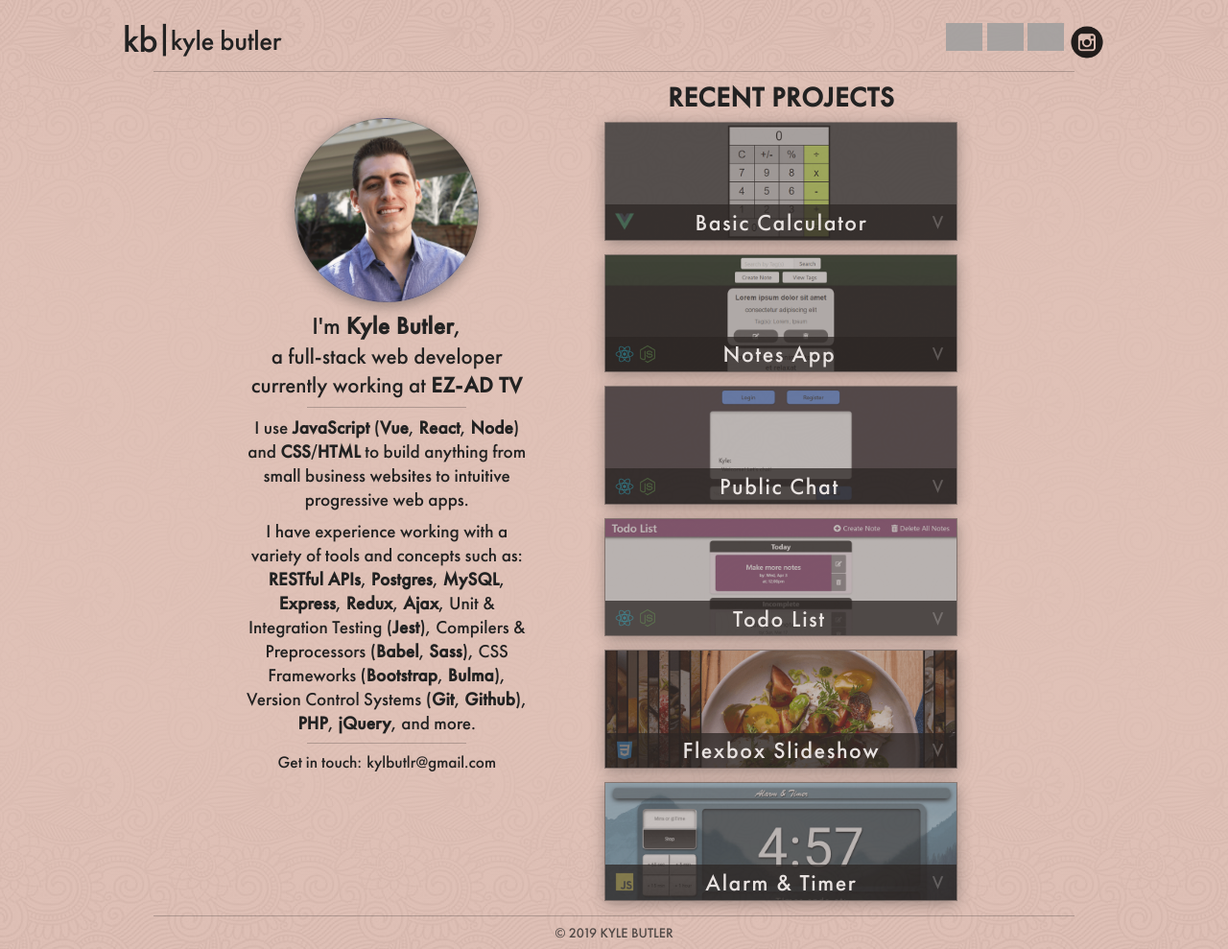
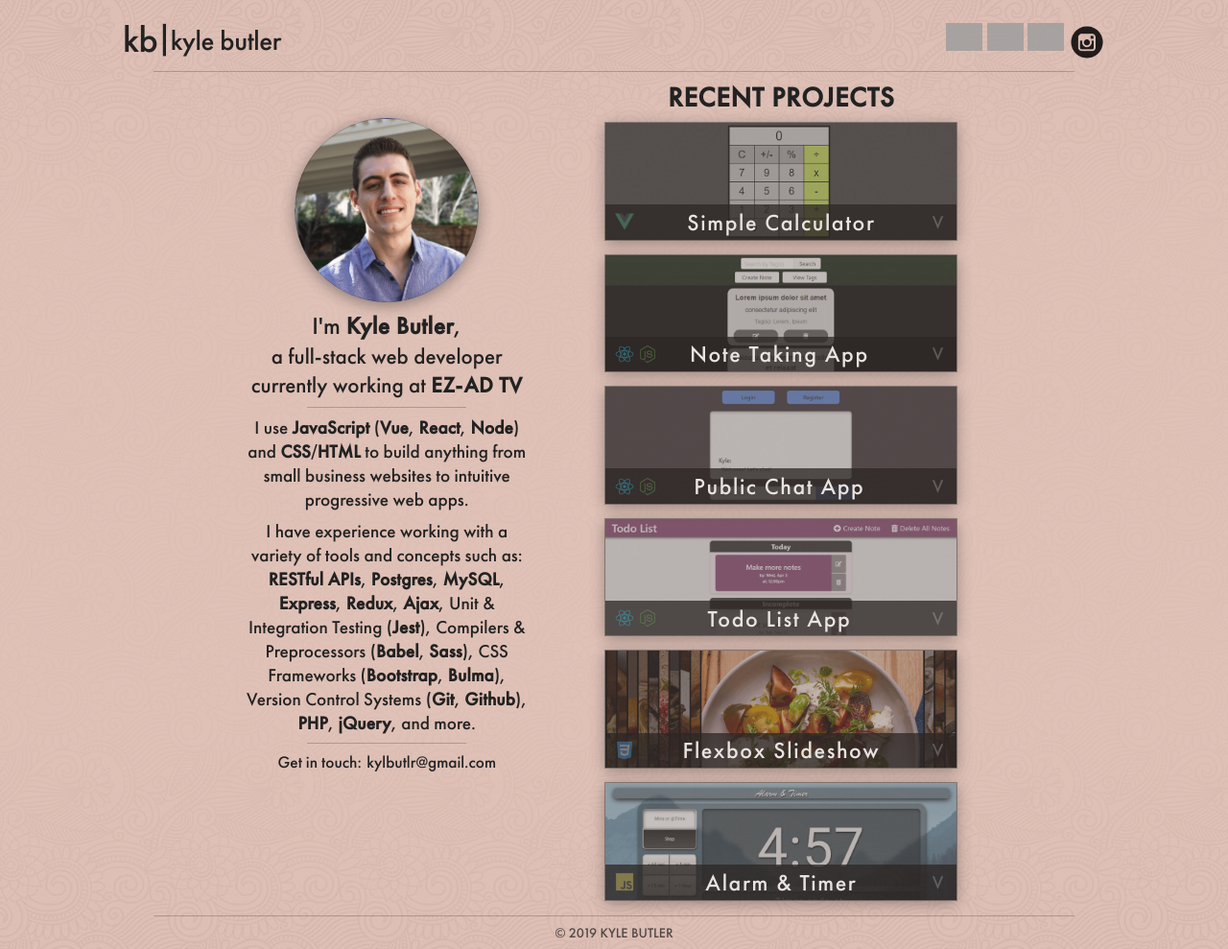
Before and after one commit to kylbutlr/portfolio-website, a Gatsby site: page / in a window 1280 px wide. Shown: the whole page at 96% size. Built offline with nearby package versions, Linux system fonts and the light colour scheme; Gatsby itself is replaced by a stand-in of ours; grey boxes are pictures that could not be loaded.

Commit message:
minor change

```diff
--- a/src/components/Projects.js
+++ b/src/components/Projects.js
@@ -9,7 +9,7 @@ export default function Projects() {
       <SingleProject
         number={6}
         type={'vue'}
-        title={'Basic Calculator'}
+        title={'Simple Calculator'}
         preview={'https://kylbutlr-calculator.herokuapp.com'}
         github={'https://github.com/kylbutlr/vue-calculator'}
       />
@@ -17,7 +17,7 @@ export default function Projects() {
         number={5}
         type1={'react'}
         type2={'node'}
-        title={'Notes App'}
+        title={'Note Taking App'}
         appPreview={'https://kylbutlr-notes-react.herokuapp.com'}
         appGithub={'https://github.com/kylbutlr/notes-app-react'}
         apiGithub={'https://github.com/kylbutlr/notes-app-api'}
@@ -26,7 +26,7 @@ export default function Projects() {
         number={4}
         type1={'react'}
         type2={'node'}
-        title={'Public Chat'}
+        title={'Public Chat App'}
         appPreview={'https://kylbutlr-chat-app.herokuapp.com'}
         appGithub={'https://github.com/kylbutlr/public-chat-app'}
         apiGithub={'https://github.com/kylbutlr/public-chat-api'}
@@ -35,7 +35,7 @@ export default function Projects() {
         number={3}
         type1={'react'}
         type2={'node'}
-        title={'Todo List'}
+        title={'Todo List App'}
         appPreview={'https://kylbutlr-todos-react.herokuapp.com'}
         appGithub={'https://github.com/kylbutlr/todo-list-react'}
         apiGithub={'https://github.com/kylbutlr/todo-list-api'}
```
